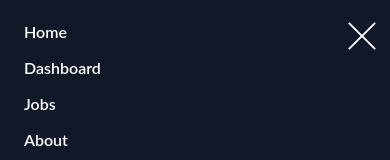
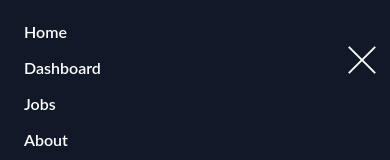
Before and after one commit to Mrjiks/ad-free-jobs, a Next.js app: page / in a window 390 px wide. Both pictures are taken after a click on the element 370 px from the left and 60 px from the top of the page. Shown: the top 160 px of the page. Built offline with nearby package versions, Linux system fonts and the light colour scheme.

Commit message:
Hide mobile icon when opening menu tray

```diff
--- a/app/components/Navbar.jsx
+++ b/app/components/Navbar.jsx
@@ -36,7 +36,7 @@ export const Navbar = () => {
             {!showMenu ? (
               <FiMenu className='w-10 h-10 pr-2 font-semibold text-gray-500 cursor-pointer' />
             ) : (
-              <TfiClose className='w-10 h-10 pr-2 font-semibold text-gray-500 cursor-pointer' />
+              <TfiClose className='hidden w-10 h-10 pr-2 font-semibold text-gray-500 cursor-pointer' />
             )}
           </div>
         </div>
--- a/app/components/molecules/Menu.jsx
+++ b/app/components/molecules/Menu.jsx
@@ -12,7 +12,7 @@ const Menu = ({ setShowMenu, showMenu }) => {
       </div>
       <div>
         <TfiClose
-          className='w-10 h-10 pl-2 mt-4 font-semibold text-white cursor-pointer'
+          className='w-10 h-10 pl-2 mt-10 font-semibold text-white cursor-pointer'
           onClick={() => setShowMenu(!showMenu)}
         />
       </div>
```
Also changed, not shown: app/page.js (+0 -7 lines).
